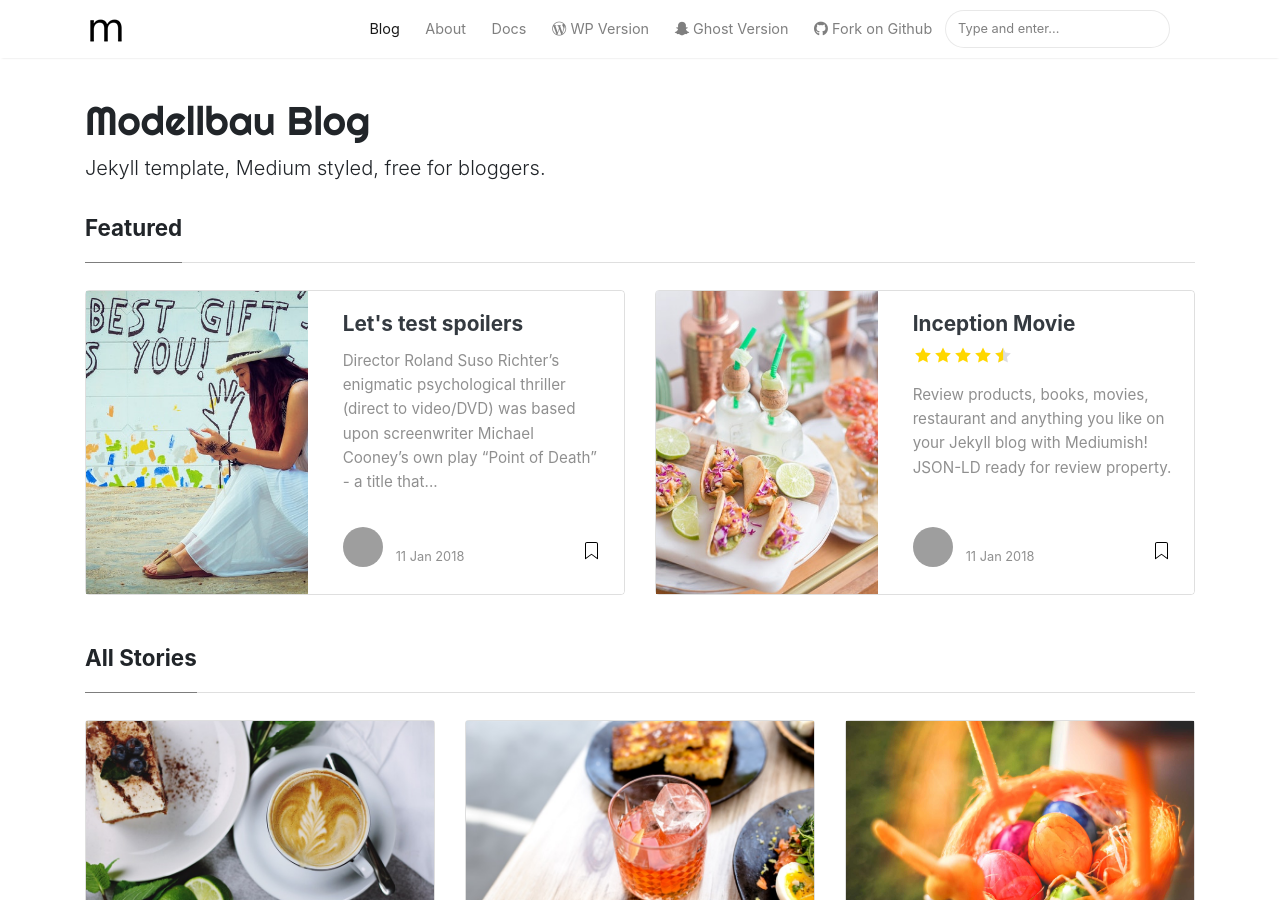
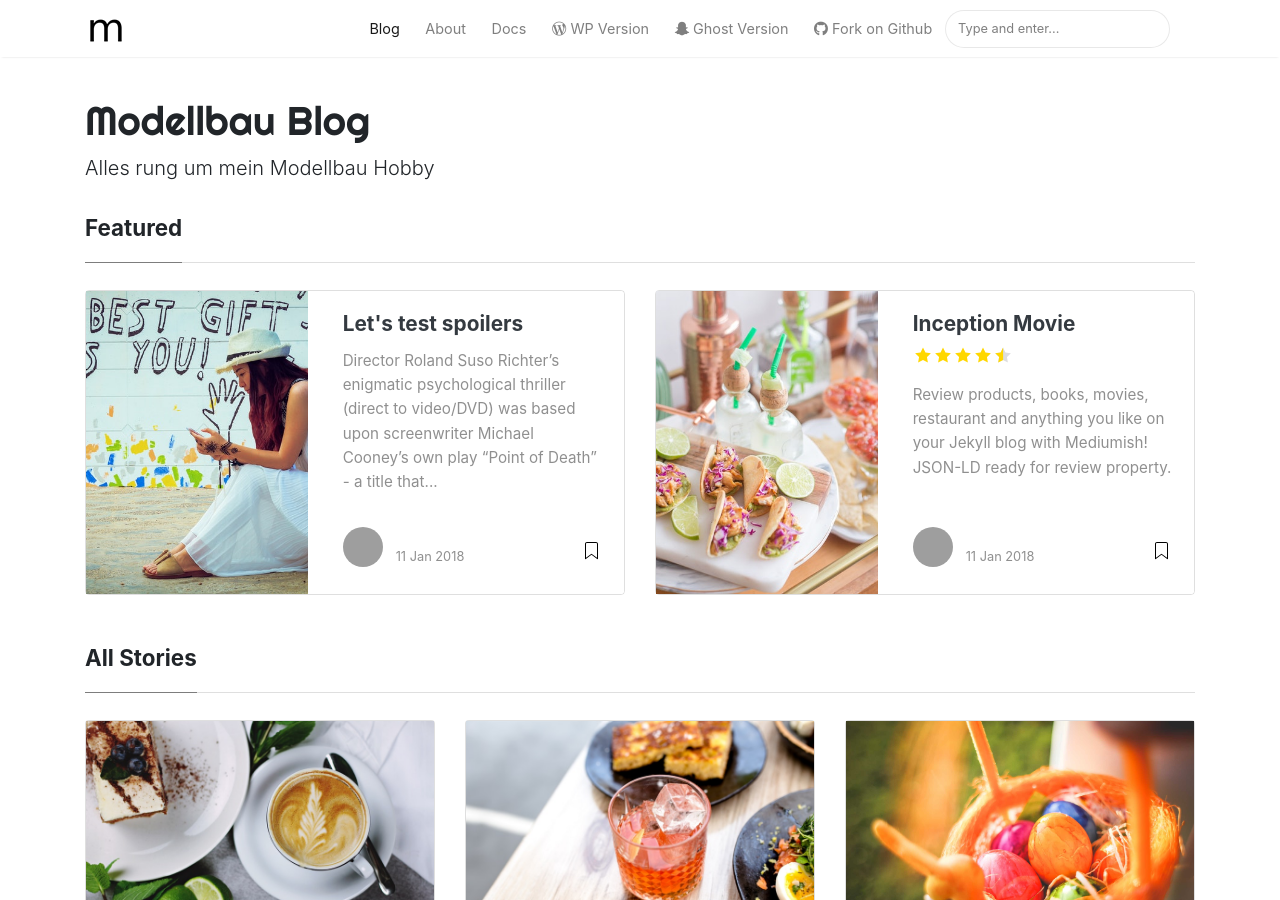
Before and after one commit to DonKracho/Modellbau, a Jekyll site: the page built from index.html, in a window 1280 px wide and 900 px high. Built offline with Jekyll 4.4.1, drawn with Linux system fonts in a browser that asks for light colours; nearby versions of some CDN libraries; the list of posts is cut into pages by our own code; part of the change alters nothing that is shown; grey boxes are pictures that could not be loaded.

Commit message:
updated _config.yml

```diff
--- a/_config.yml
+++ b/_config.yml
@@ -1,7 +1,7 @@
 # Site
 name: "Modellbau Blog"
 title: "Modellbau Blog"
-description: "Jekyll template, Medium styled, free for bloggers."
+description: "Alles rung um mein Modellbau Hobby"
 logo: 'assets/images/logo.png'
 favicon: 'assets/images/logo.png'
 baseurl: /modellbau
@@ -15,12 +15,12 @@ permalink: /:title/
 authors:
   wolfgang:
     name: Wolfgang
-    display_name: Wolftgang
+    display_name: Wolfgang
     gravatar: e56154546cf4be74e393c62d1ae9f9d4
 #    email: wowthemesnet@gmail.com
     web: https://www.wkracht.de
 #    twitter: https://twitter.com/wowthemesnet
-    description: ""
+    description: "Neuigkeiten"
   Flohmarkt:
     name: Flohmarkt
     display_name: Flohmarkt
@@ -29,7 +29,7 @@ authors:
 #    email: wowthemesnet@gmail.com
 #    web: https://www.wowthemes.net
 #    twitter: https://twitter.com/wowthemesnet
-    description: ""
+    description: "Angebote"
 
 # Plugins
 plugins:
```
